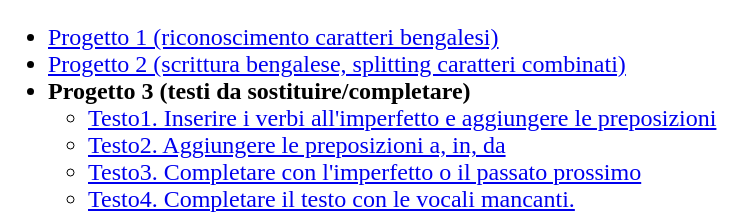
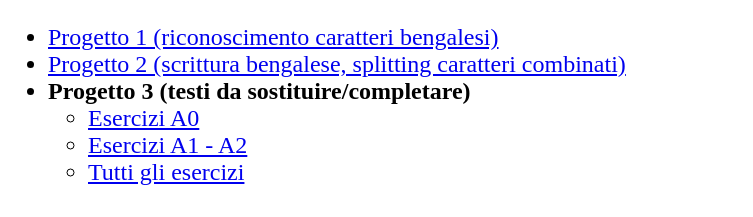
Before and after one commit to alexbrollo/ami, a plain HTML site: page index.html in a window 1280 px wide. Shown: the top 217 px of the page, without its empty margins (0-753 px from the left). Drawn offline with Linux system fonts and the light colour scheme.

Commit message:
Update index.html
Deep review, links to different pages

```diff
--- a/index.html
+++ b/index.html
@@ -11,7 +11,10 @@
 <li><a href="progetto2.html">Progetto 2 (scrittura bengalese, splitting caratteri combinati)</a></li>
 <li><b>Progetto 3 (testi da sostituire/completare)</b></li>
 <ul>
-	<li><a href="progetto3.html#testo1">Testo1. Inserire i verbi all'imperfetto e aggiungere le preposizioni</a></li>
+	<li><a href="progetto3-1.html">Esercizi A0</a></li>
+	<li><a href="progetto3-2.html#">Esercizi A1 - A2</a></li>
+	<li><a href="progetto3.html#">Tutti gli esercizi</a></li>
+	<!--<li><a href="progetto3.html#testo1">Testo1. Inserire i verbi all'imperfetto e aggiungere le preposizioni</a></li>
 	<li><a href="progetto3.html#testo2">Testo2. Aggiungere le preposizioni a, in, da</a></li>
 	<li><a href="progetto3.html#testo3">Testo3. Completare con l'imperfetto o il passato prossimo</a></li>
 	<li><a href="progetto3.html#testo4">Testo4. Completare il testo con le vocali mancanti.</a></li>
@@ -22,6 +25,7 @@
 	<li><a href="progetto3.html#testo10">Testo10. Usare il passato prossimo o imperfetto</a></li>
 	<li><a href="progetto3.html#testo11">Testo11. Inserire le preposizioni a, in, da</a></li>
 	<li><a href="progetto3.html#testo12">Testo12. Inserire le vocali finali</a></li>
+	-->
 
 </ul>
 </body></html>
```
